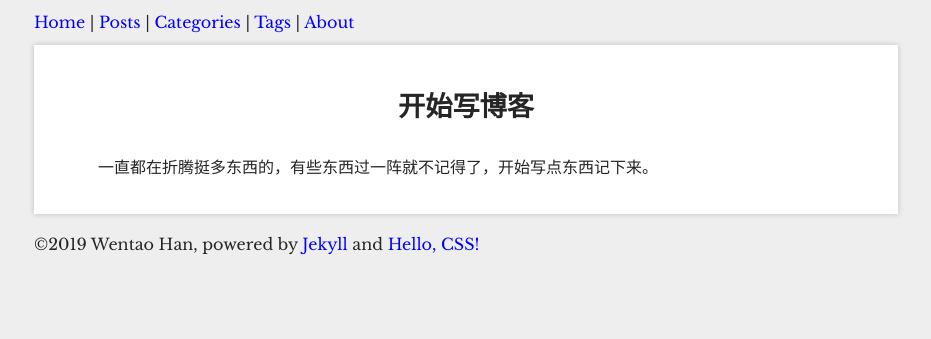
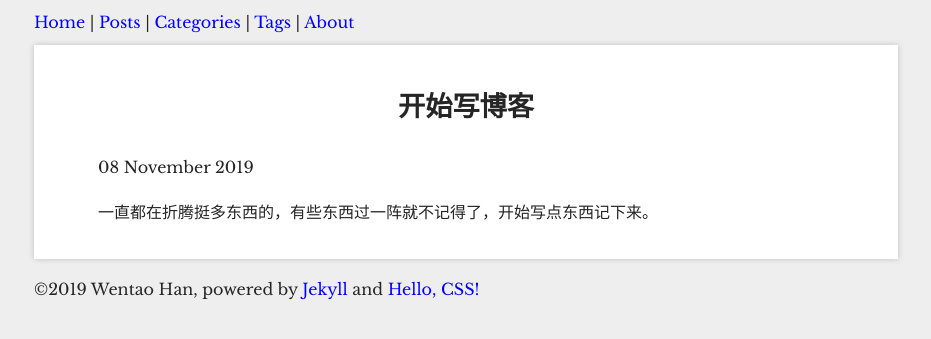
Before and after one commit to hanwentao/hanwentao.github.io, a Jekyll site: the page built from _posts/2019-11-08-kick-off-blog.md, in a window 1280 px wide. Shown: the top 339 px of the page, without its empty margins (174-1105 px from the left). Built offline with Jekyll 4.4.1, drawn with Linux system fonts in a browser that asks for light colours.

Commit message:
Display date in post

```diff
--- a/_layouts/post.html
+++ b/_layouts/post.html
@@ -3,4 +3,5 @@ layout: default
 ---
 
 <h1>{{ page.title }}</h1>
+<p>{{ page.date | date_to_long_string }}</p>
 {{ content }}
```
